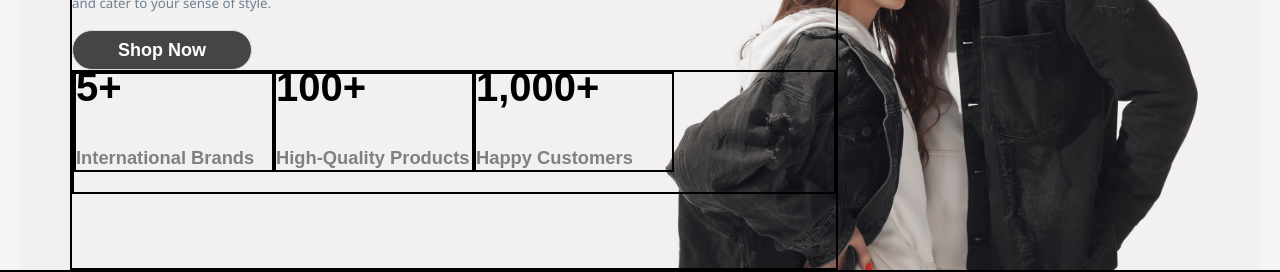
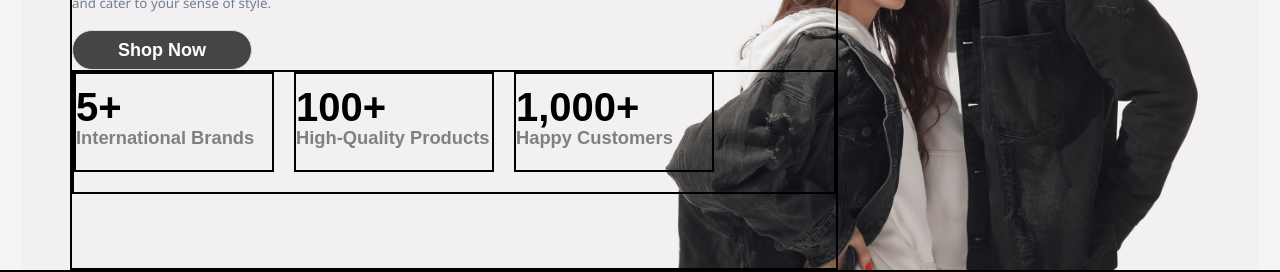
Before and after one commit to saifdigital12580-oss/SHOP.CO, a React (Vite) app: page / in a window 1280 px wide. Shown: the part 430-702 px from the top of the page. Built offline with nearby package versions, Linux system fonts and the light colour scheme; no server answers.

Commit message:
first commit

```diff
--- a/src/Styles/herosection.css
+++ b/src/Styles/herosection.css
@@ -79,8 +79,8 @@
     border: 2px solid black;
     display: flex;
     /* justify-content: center; */
-    align-items: center;
-
+    align-items: center !important;
+    gap: 20px;
 }
 
 
@@ -93,7 +93,7 @@
    /* align-items: center; */
    flex-direction: column;
    line-height: 15px;
-   gap: 20px;
+
 }
 .twohundered{
     font-family: Arial, Helvetica, sans-serif;
```
